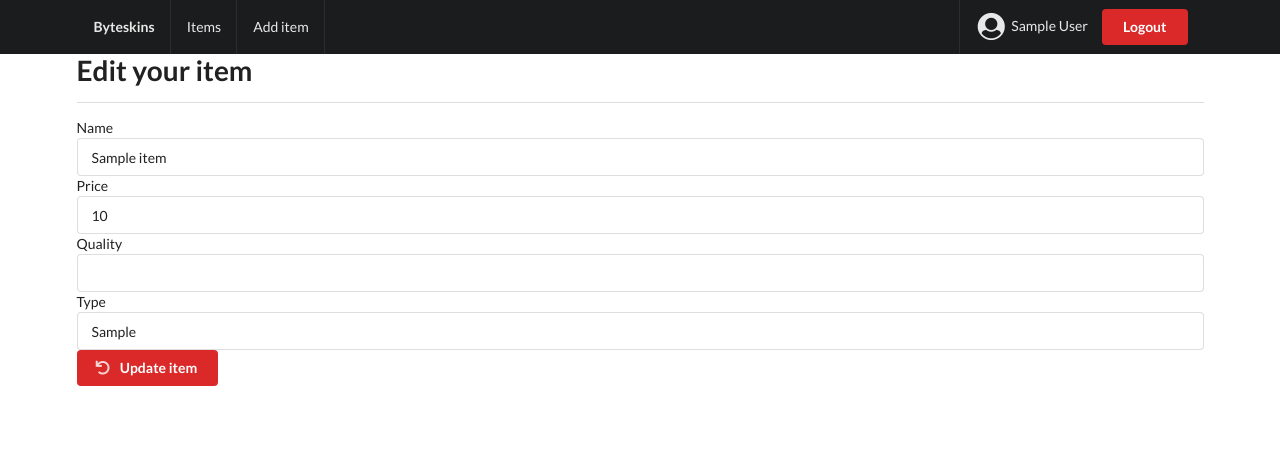
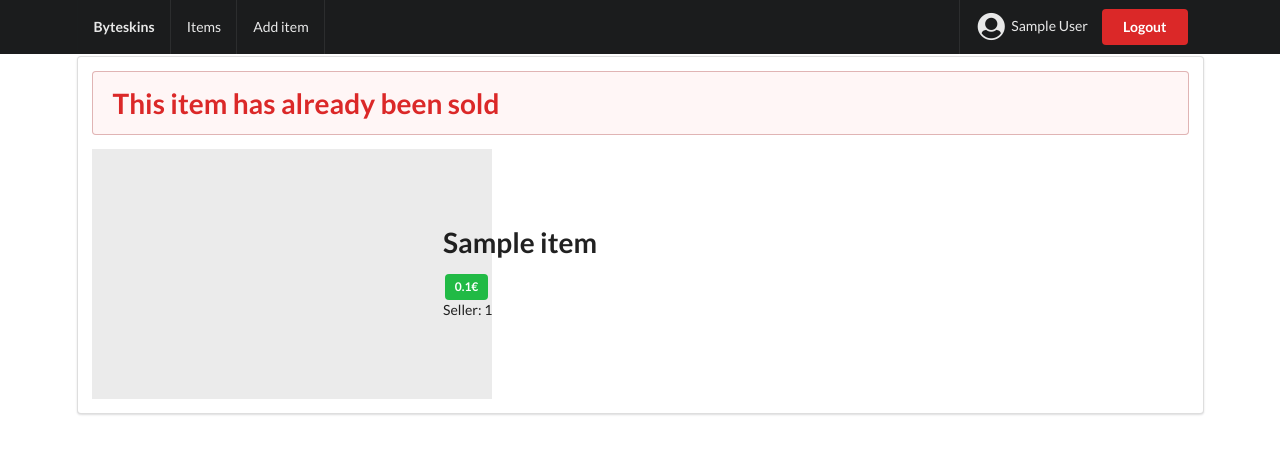
Before and after one commit to k0tix/tsoha-projekti, a Flask app: template application/templates/items/view.html in a window 1280 px wide. Shown: the top 454 px of the page. Run offline with Flask 2, Linux system fonts and the light colour scheme; the template is opened without the code that fills it: values that come from a table or form of the project are taken from there, others are empty; a user stored in the database is signed in; tables that the repository leaves empty hold one stand-in row (values such as "Sample post"); some libraries are stand-ins or nearby versions.

Commit message:
add new templates for different item views and display sellers username

```diff
--- a/application/templates/items/list.html
+++ b/application/templates/items/list.html
@@ -20,17 +20,17 @@
             </a>
             <div class="meta">
                 <span class="ui green label">{{ item.price / 100 }} €</span>
-                <span class="seller">{{ item.account_id }}</span>
+                <span class="seller">{{ item.seller_username }}</span>
             </div>
             <div class="description">
-                <p>Quality: {{ item.item_float }}</p>
+                <p>Quality: {{ item.quality }}</p>
                 <p>Type: {{ item.item_type }}</p>
             </div>
 
         </div>
         <form method="POST" action="/items/purchase/{{ item.id }}">
             <input type="hidden" value="{{ item.id }}"/>
-            <button class="fluid ui bottom  blue button" type="submit">
+            <button class="fluid ui bottom blue button" type="submit">
                 <i class="shopping cart icon"></i>
                 Buy item
             </button>
--- a/application/templates/items/view.html
+++ b/application/templates/items/view.html
@@ -2,21 +2,6 @@
 
 {% block body %}
 
-{% if current_user.id == item.account_id %}
-    <h1 class="ui header">Edit your item</h1>
-    <div class="ui divider"></div>
-    <form method="POST" action="/items/{{ item.id }}" class="ui form">
-        Name <input type="text" value="{{ item.name }}" name="name"/>
-        Price <input type="number" value="{{ item.price }}" name="price" label="Price"/>
-        Quality <input type="number"  min="0" max="1" step="0.001" value="{{ item.item_float }}" name="quality"/>
-        Type <input type="text" value="{{ item.item_type }}" name="type"/>
-
-        <button class="ui red button" type="submit">
-            <i class="undo icon"></i>
-            Update item
-        </button>
-    </form>
-{% else %}
     <div class="ui segment">
         {% if item.sold %}
             <div class="ui negative message">
@@ -46,5 +31,4 @@
             </form>
         {% endif %}
     </div>
-{% endif %}
 {% endblock %}
```
Also changed, not shown: application/templates/items/user_view.html (added, +34 -0 lines).
